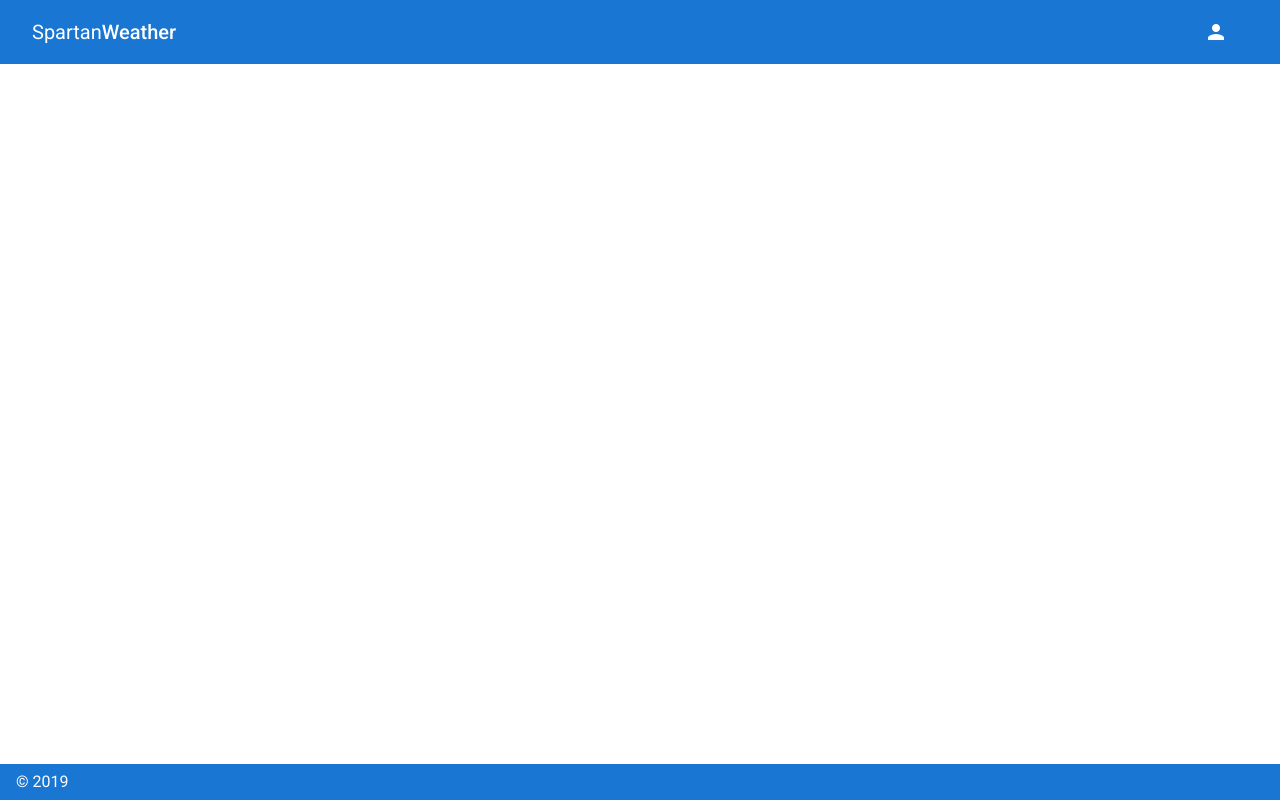
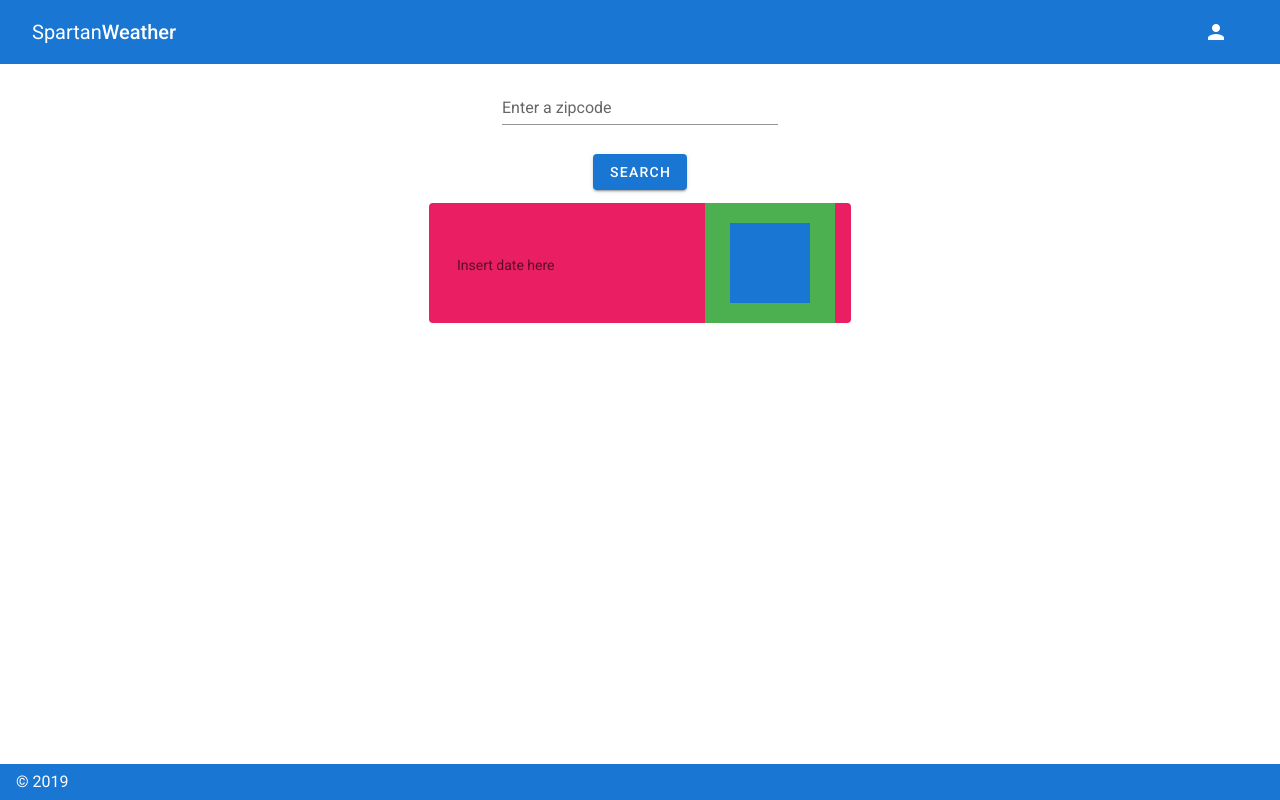
Before and after one commit to jjvaz25/weather-app-vue, a Vue app in the folder weather-app/: page / in a window 1280 px wide. Built offline with nearby package versions, Linux system fonts and the light colour scheme.

Commit message:
add search bar with console.log of important data

```diff
--- a/weather-app/package.json
+++ b/weather-app/package.json
@@ -36,7 +36,9 @@
       "plugin:vue/essential",
       "eslint:recommended"
     ],
-    "rules": {},
+    "rules": {
+      "no-console": 0
+    },
     "parserOptions": {
       "parser": "babel-eslint"
     }
--- a/weather-app/src/App.vue
+++ b/weather-app/src/App.vue
@@ -2,7 +2,7 @@
   <v-app>
     <top-nav />
     <v-content>
-
+      <weather />
     </v-content>
     <bottom-footer />
   </v-app>
@@ -11,13 +11,15 @@
 <script>
 import TopNav from './components/TopNav'
 import BottomFooter from './components/BottomFooter'
+import Weather from './components/Weather'
 
 export default {
   name: 'App',
 
   components: {
     'top-nav': TopNav,
-    'bottom-footer': BottomFooter
+    'bottom-footer': BottomFooter,
+    'weather': Weather
   },
 
   data: () => ({
--- /dev/null
+++ b/weather-app/src/components/Weather.vue
@@ -0,0 +1,96 @@
+<template>
+  <div class="weather">
+    <v-container style="max-width: 300px">
+      <v-form align="center">
+        <v-text-field
+          class="v-input input"
+          v-model="zipcode"
+          label="Enter a zipcode"
+        >
+        </v-text-field>
+        <v-btn class="primary mt-2" @click="getWeather">
+          search
+        </v-btn>
+      </v-form>
+    </v-container>
+
+    <v-container>
+      <v-card
+        class="mx-auto"
+        max-width="400"
+        outlined
+      >
+      <v-row class="pink" align="center">
+
+        <v-list-item>
+          <v-col cols="8">
+            <v-list-item-content>
+              <v-list-item-title class="headline mb-1 text-wrap">{{ this.weatherInfo.name }}</v-list-item-title>
+              <v-list-item-subtitle>Insert date here</v-list-item-subtitle>
+            </v-list-item-content>
+          </v-col>
+
+          <v-col cols="4" class="green" align="center">
+            <v-list-item-avatar
+              tile
+              size="80"
+              color="primary"
+              class="mx-auto"
+            >
+            </v-list-item-avatar>
+            <v-list-item-subtitle>{{ this.weatherInfo.description }}</v-list-item-subtitle>
+          </v-col>
+
+
+        </v-list-item>
+        </v-row>
+      </v-card>
+    </v-container>
+  </div>
+</template>
+
+<script>
+
+export default {
+  name: 'Weather',
+
+  data() {
+    return {
+      zipcode: '',
+      weatherInfo: {}
+    }
+  },
+
+  methods: {
+    async getWeather() {
+      const response = await fetch(`http://api.openweathermap.org/data/2.5/weather?zip=${this.zipcode},us&APPID=115cf28cc50f49d3ab9fd208f9487bc4`, {mode: 'cors'})
+      const data = await response.json()
+      console.log(data)
+      let weatherObject = {
+        main: data['weather'][0]['main'],
+        description: data['weather'][0]['description'],
+        temp: data['main']['temp'],
+        feelsLike: data['main']['feels_like'],
+        minTemp: data['main']['temp_min'],
+        maxTemp: data['main']['temp_max'],
+        humidity: data['main']['humidity'],
+        wind: data['wind']['speed'],
+        country: data['sys']['country'],
+        sunrise: new Date(data['sys']['sunrise']),
+        sunset: new Date(data['sys']['sunset']),
+        name: data['name']
+      }
+      this.weatherInfo = weatherObject
+      console.log(this.weatherInfo)
+      this.zipcode = ''
+    }
+  }
+}
+
+</script>
+
+<style>
+  .theme--light.v-input:not(.v-input--is-disabled) input {
+    text-align: center
+  }
+</style>
```
